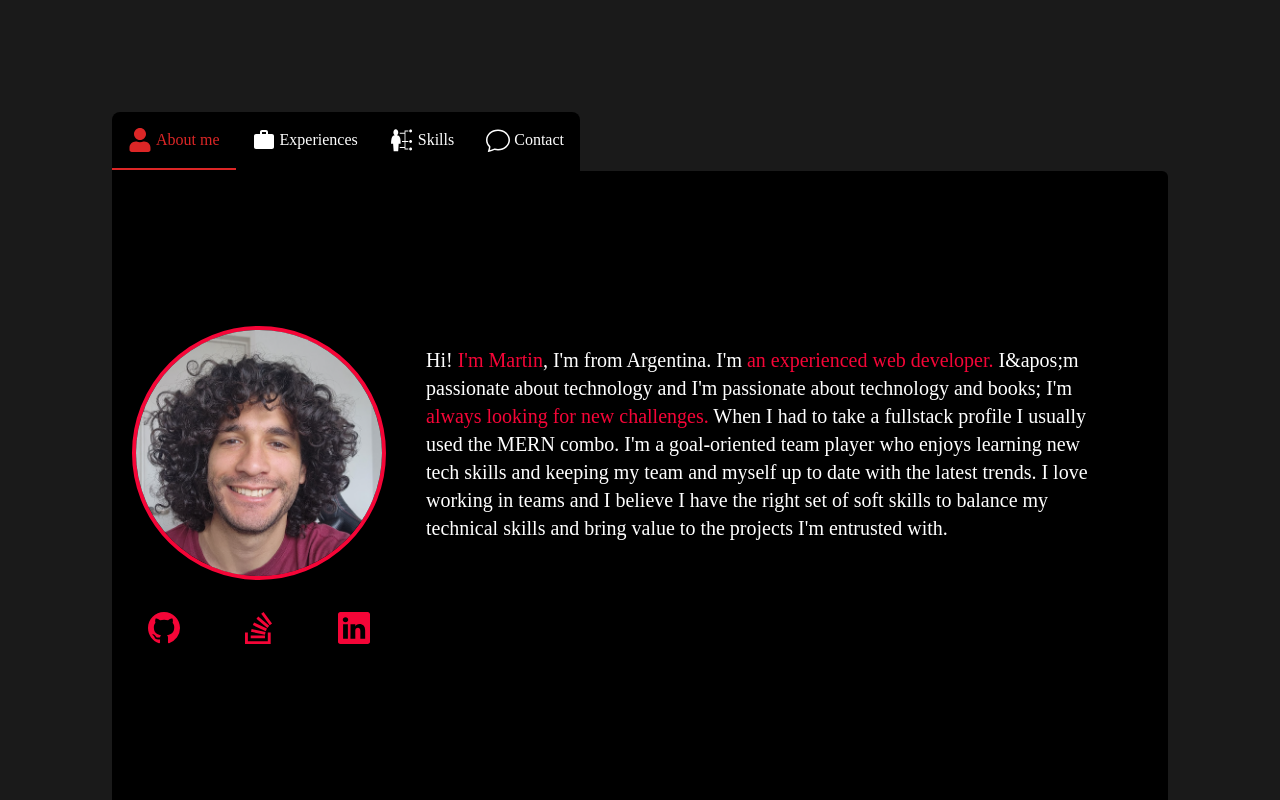
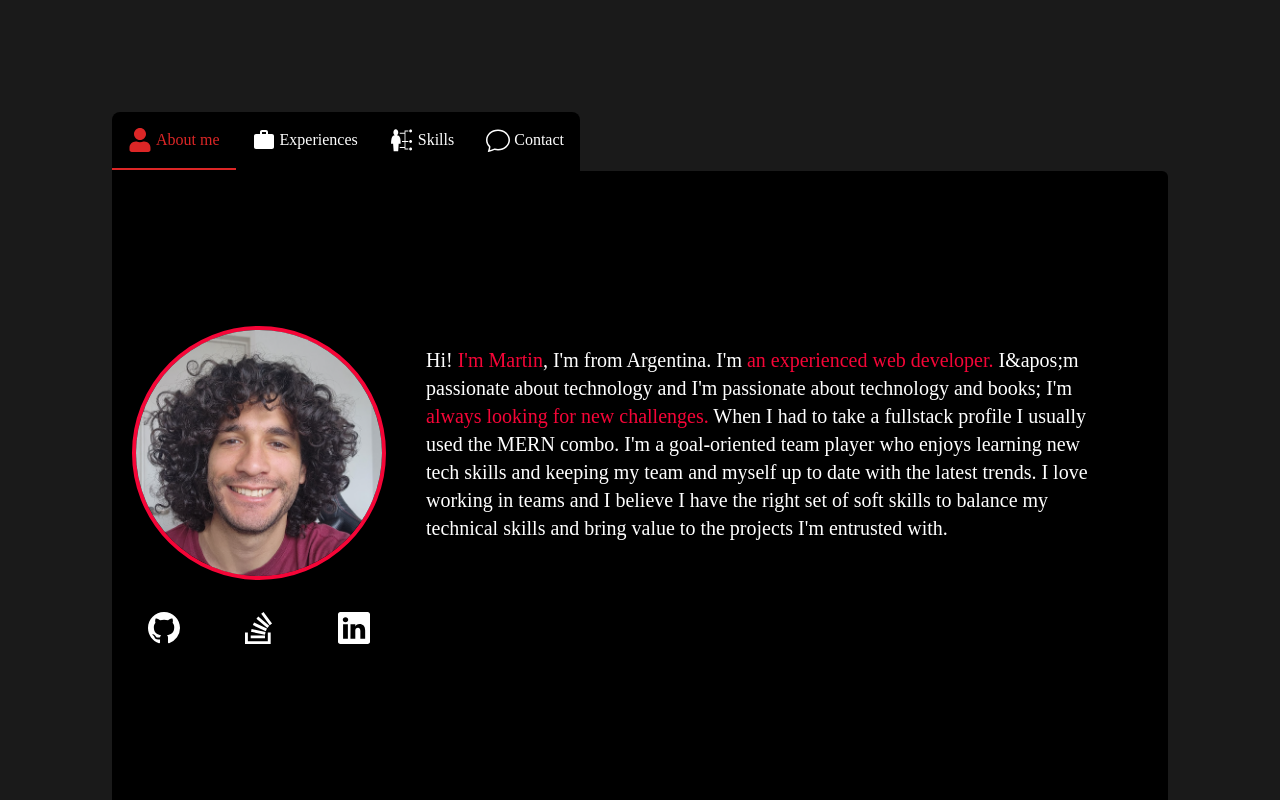
Before and after one commit to MartinGK/CurriculumVitae, a Next.js app: page /about-me in a window 1280 px wide. Built offline with nearby package versions, Linux system fonts and the light colour scheme.

Commit message:
fix: app layout with metadata

```diff
--- a/app/about-me/page.tsx
+++ b/app/about-me/page.tsx
@@ -19,21 +19,21 @@ export default function AboutMe() {
 
         <div className="justify-between hidden md:flex">
           <Link href="https://github.com/MartinGK" target="__blank" aria-label="github">
-            <BsGithub className="ml-4 h-8 w-8 text-red" />
+            <BsGithub className="ml-4 h-8 w-8 text-white" />
           </Link>
           <Link
             href="https://stackoverflow.com/users/12172697/martin-gainza-koulaksezian"
             target="__blank"
             aria-label="stack overflow"
           >
-            <BsStackOverflow className="h-8 w-8 text-red" />
+            <BsStackOverflow className="h-8 w-8 text-white" />
           </Link>
           <Link
             href="https://www.linkedin.com/in/martin-gainza-koulaksezian/"
             target="__blank"
             aria-label="linkedin"
           >
-            <BsLinkedin className="mr-4 h-8 w-8 text-red" />
+            <BsLinkedin className="mr-4 h-8 w-8 text-white" />
           </Link>
         </div>
       </div>
@@ -42,35 +42,24 @@ export default function AboutMe() {
           <div className="w-5/8">
             <p className="text-base md:text-xl">
               <HighlightText text={"Hi! [I'm Martin], I'm from Argentina. I'm [an experienced web developer.] I&apos;m passionate about technology and I'm passionate about technology and books; I'm [always looking for new challenges.] When I had to take a fullstack profile I usually used the MERN combo. I'm a goal-oriented team player who enjoys learning new tech skills and keeping my team and myself up to date with the latest trends. I love working in teams and I believe I have the right set of soft skills to balance my technical skills and bring value to the projects I'm entrusted with."}/>
-              {/* Hi! <Highlight>I&apos;m Martin</Highlight>, I&apos;m from
-                Argentina. I&apos;m{" "}
-              <Highlight>an experienced developer in ReactJS.</Highlight>{" "}
-                I&apos;m passionate about technology and I&apos;m{" "}
-              <Highlight>always looking for new challenges.</Highlight> When I
-                had to take a fullstack profile I usually used the MERN combo.
-                I&apos;m a goal-oriented team player who enjoys learning new
-                tech skills and keeping my team and myself up to date with the
-                latest trends. I love working in teams and I believe I have the
-                right set of soft skills to balance my technical skills and
-                bring value to the projects I&apos;m entrusted with. */}
             </p>
           </div>
         </div>
         <div className="flex justify-between pb-2 pt-10 md:hidden">
           <Link href="https://github.com/MartinGK" target="__blank" aria-label="github">
-            <BsGithub className="ml-4 h-8 w-8 text-red" />
+            <BsGithub className="ml-4 h-8 w-8 text-white" />
           </Link>
           <Link
             href="https://stackoverflow.com/users/12172697/martin-gainza-koulaksezian"
             target="__blank" aria-label="stack overflow"
           >
-            <BsStackOverflow className="h-8 w-8 text-red" />
+            <BsStackOverflow className="h-8 w-8 text-white" />
           </Link>
           <Link
             href="https://www.linkedin.com/in/martin-gainza-koulaksezian/"
             target="__blank" aria-label="linkedin"
           >
-            <BsLinkedin className="mr-4 h-8 w-8 text-red" />
+            <BsLinkedin className="mr-4 h-8 w-8 text-white" />
           </Link>
         </div>
       </div>
--- a/app/layout.tsx
+++ b/app/layout.tsx
@@ -1,39 +1,38 @@
-"use client";
 import { ReactNode } from "react";
 import { Analytics } from "@vercel/analytics/react";
 import BottomNav from "./layout/BottonNav";
 import Providers from "./layout/Providers";
 import MobileTopTitle from "./layout/MobileTopTitle";
-import { NavOptions, NavOptionsIDsValues } from "@constants";
-import { useSelectedLayoutSegment } from "next/navigation";
 import LayoutSwiper from "./layout/LayoutSwiper";
 import DesktopTopNav from "./layout/DesktopTopNav";
+import { Metadata } from "next";
 import "../node_modules/react-toastify/dist/ReactToastify.css";
 import "../styles/tailwind.css";
 import "../styles/globals.css";
 
+export const metadata: Metadata = {
+  title: "Martin GK",
+  description: "Martin GK online cv"
+};
+
 export default function Main({ children }: { children: ReactNode }) {
-  const segment = useSelectedLayoutSegment();
-  const itemSelected: NavOptionsIDsValues = NavOptions.getOptionIDBySegment(segment);
-
   return (
     <html lang="en">
-      <title>Martin GK</title>
       <body>
         <Providers>
-          <MobileTopTitle title={NavOptions.getOptionTitleByID(itemSelected)} />
+          <MobileTopTitle />
           <div
             className="absolute h-screen overflow-scroll bg-black md:relative md:bg-[#1a1a1a]"
           >
             <main className="bg-background-1 md:border-1 relative flex justify-center bg-transparent md:m-28 md:flex-col"
             >
-              <DesktopTopNav itemSelected={itemSelected} />
-              <LayoutSwiper itemSelected={itemSelected}>
+              <DesktopTopNav />
+              <LayoutSwiper >
                 {children}
               </LayoutSwiper>
             </main>
           </div>
-          <BottomNav itemSelected={itemSelected} />
+          <BottomNav />
           <Analytics />
         </Providers >
       </body >
--- a/app/layout/BottonNav/index.tsx
+++ b/app/layout/BottonNav/index.tsx
@@ -1,8 +1,10 @@
+"use client";
+import { NavOption, NavOptions, NavOptionsIDsValues } from "@constants";
+import { useSelectedLayoutSegment } from "next/navigation";
 import { FaUser } from "react-icons/fa";
 import { MdWork } from "react-icons/md";
 import { GiSkills } from "react-icons/gi";
 import { BsChat } from "react-icons/bs";
-import { NavOption, NavOptions } from "@constants";
 import BottomNavButton from "./BottomNavButton";
 
 const navIcons = {
@@ -12,7 +14,9 @@ const navIcons = {
   "BsChat": <BsChat className="h-6 w-6" />,
 };
 
-export default function BottomNav({ itemSelected }) {
+export default function BottomNav() {
+  const segment = useSelectedLayoutSegment();
+  const itemSelected: NavOptionsIDsValues = NavOptions.getOptionIDBySegment(segment);
 
   return (
     <nav
--- a/app/layout/DesktopTopNav/index.tsx
+++ b/app/layout/DesktopTopNav/index.tsx
@@ -1,15 +1,10 @@
 import TopNav from "../TopNav";
 
-type Props = {
-    itemSelected: string;
-}
-
-export default function DesktopTopNav({ itemSelected }: Props) {
+export default function DesktopTopNav() {
   return (
     <>
-      <TopNav itemSelected={itemSelected} />
+      <TopNav />
       <div className="bg-card-1 z-1 absolute mt-14 hidden w-full bg-black px-5 pb-20 text-white md:flex md:h-[40rem] md:items-center md:rounded-b-md md:rounded-r-md md:px-0" />
     </>
-
   );
 }
--- a/app/layout/LayoutSwiper/index.tsx
+++ b/app/layout/LayoutSwiper/index.tsx
@@ -1,14 +1,14 @@
 
 "use client";
 import { ReactNode, useEffect, useState } from "react";
-import { NavOptions, NavOptionsIDs } from "@constants";
+import { NavOptionsIDs, NavOptions, NavOptionsIDsValues } from "@constants";
+import { useSelectedLayoutSegment } from "next/navigation";
 import cx from "classnames";
 import { useSwipeable } from "react-swipeable";
 import { useRouter } from "next/navigation";
 
 type Props = {
   children: ReactNode;
-  itemSelected: string;
 }
 
 const navStyles = {
@@ -19,9 +19,11 @@ const navStyles = {
 
 };
 
-export default function LayoutSwiper({ children, itemSelected }: Props) {
+export default function LayoutSwiper({ children }: Props) {
   const { push } = useRouter();
   const [lastItemSelected, setLastItemSelected] = useState("");
+  const segment = useSelectedLayoutSegment();
+  const itemSelected: NavOptionsIDsValues = NavOptions.getOptionIDBySegment(segment);
 
   const onSwipedRight = () => {
     const currentIndex = NavOptions.getOptionByID(itemSelected).position;
--- a/app/layout/MobileTopTitle/index.tsx
+++ b/app/layout/MobileTopTitle/index.tsx
@@ -1,10 +1,12 @@
+"use client";
+import { NavOptions, NavOptionsIDsValues } from "@constants";
+import { useSelectedLayoutSegment } from "next/navigation";
 import Divider from "../../components/Divider";
 
-type Props = {
-    title: string;
-}
+export default function MobileTopTitle() {
+  const segment = useSelectedLayoutSegment();
+  const title: NavOptionsIDsValues = NavOptions.getOptionIDBySegment(segment);
 
-export default function index({ title }: Props) {
   return (
     <div className="h-18 !fixed z-20 w-full bg-black pt-6 md:!hidden">
       <h1 className="pb-2 pl-8 text-3xl">{title}</h1>
--- a/app/layout/TopNav/index.tsx
+++ b/app/layout/TopNav/index.tsx
@@ -1,8 +1,10 @@
+"use client";
+import { NavOption, NavOptions, NavOptionsIDsValues } from "@constants";
+import { useSelectedLayoutSegment } from "next/navigation";
 import { FaUser } from "react-icons/fa";
 import { MdWork } from "react-icons/md";
 import { GiSkills } from "react-icons/gi";
 import { BsChat } from "react-icons/bs";
-import { NavOptions, NavOption } from "@constants";
 import TopNavButton from "./TopNavButton";
 
 const navIcons = {
@@ -12,7 +14,10 @@ const navIcons = {
   "BsChat": <BsChat className="h-6 w-6" />,
 };
 
-export default function TopNav({ itemSelected }) {
+export default function TopNav() {
+  const segment = useSelectedLayoutSegment();
+  const itemSelected: NavOptionsIDsValues = NavOptions.getOptionIDBySegment(segment);
+
   return (
     <nav
       className="!hidden w-min md:!flex flex-row justify-start bg-black text-white border-b-[3px] border-solid border-transparent rounded-t-lg"
```
